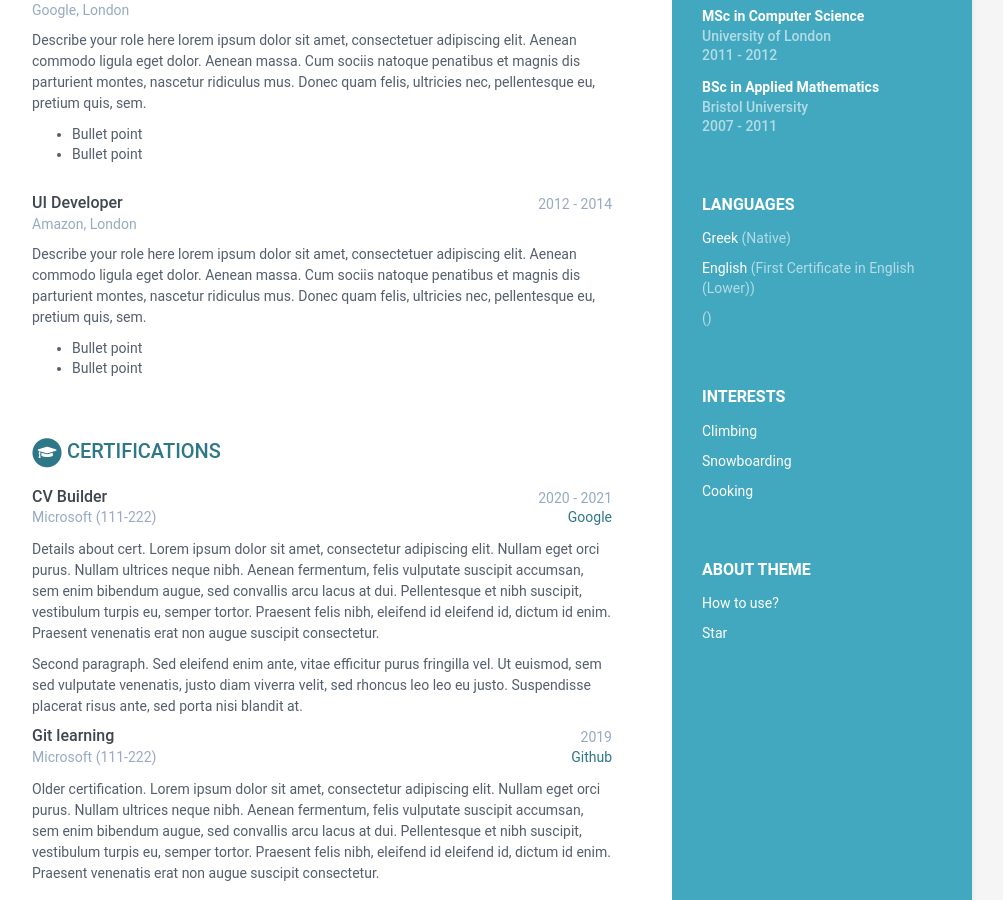
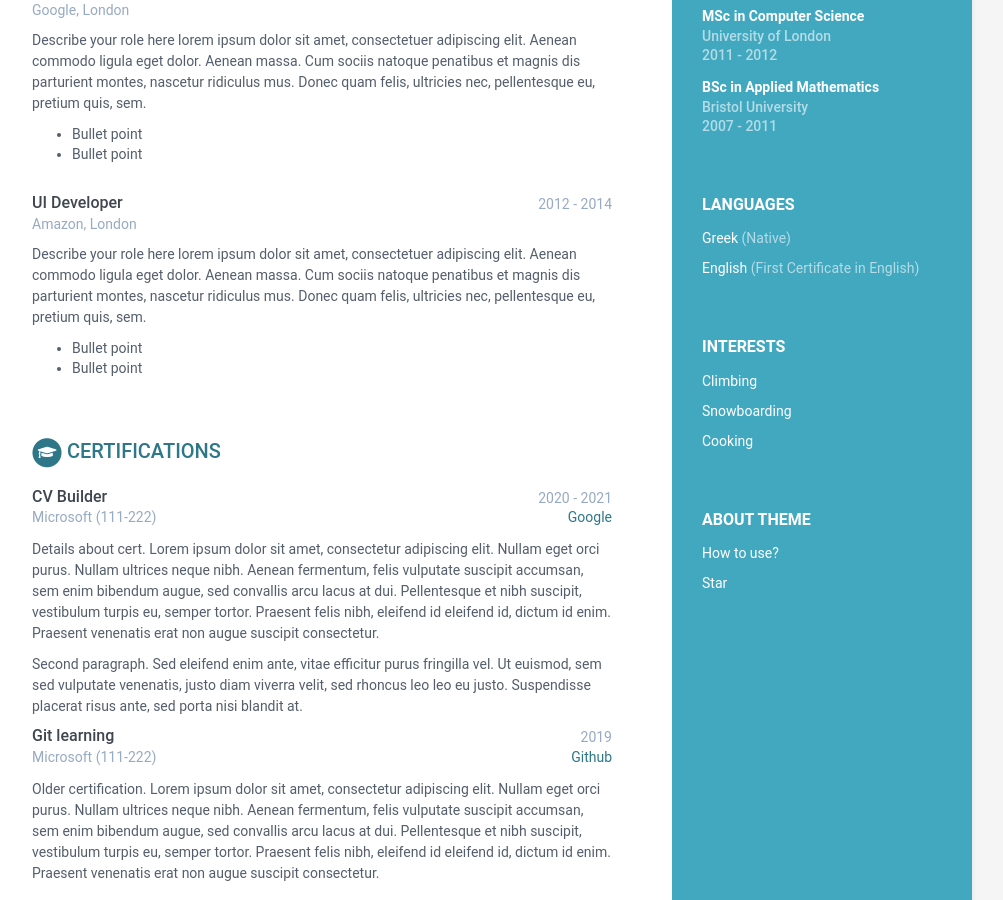
Before and after one commit to std159312/std159312.github.io, a Jekyll site: the page built from index.html, in a window 1280 px wide and 900 px high, scrolled down 588 px. Shown: the whole window, without its empty margins (168-1171 px from the left). Built offline with Jekyll 4.4.1, drawn with Linux system fonts in a browser that asks for light colours.

Commit message:
Initial commit

```diff
--- a/_data/data.yml
+++ b/_data/data.yml
@@ -37,10 +37,9 @@ sidebar:
           level: Native
 
         - idiom: English
-          level: First Certificate in English (Lower)
+          level: First Certificate in English
 
-        - idiom: #
-          level: #
+
 
     interests:
       title: Interests
```
